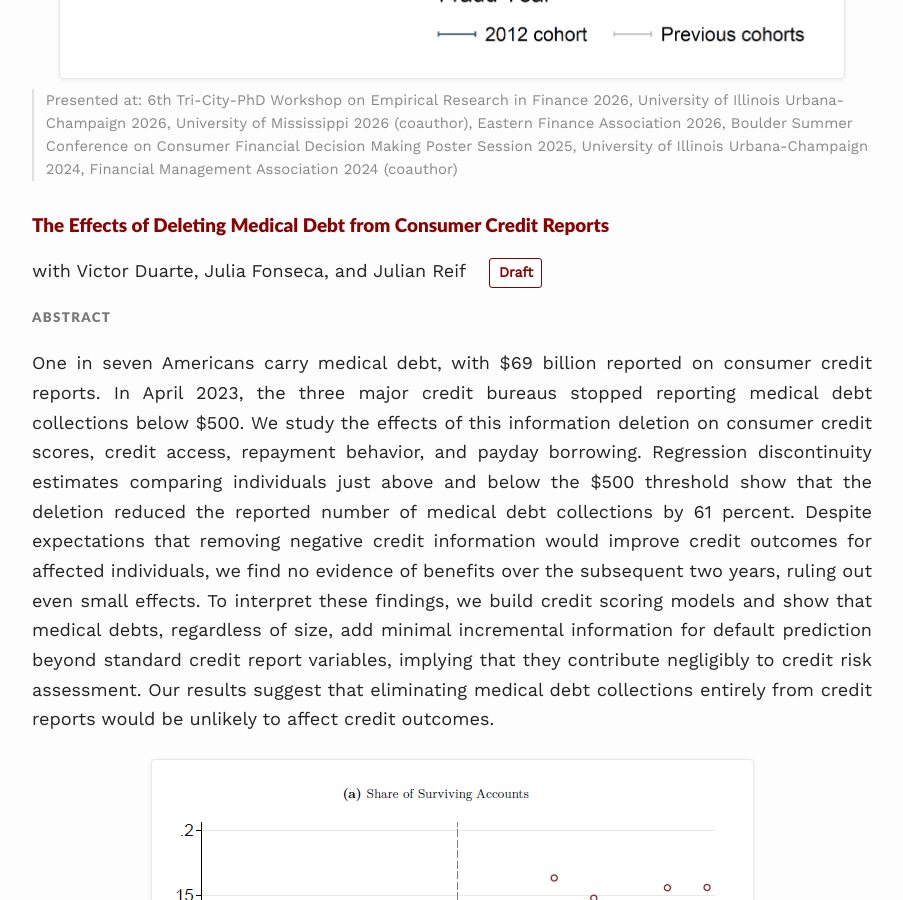
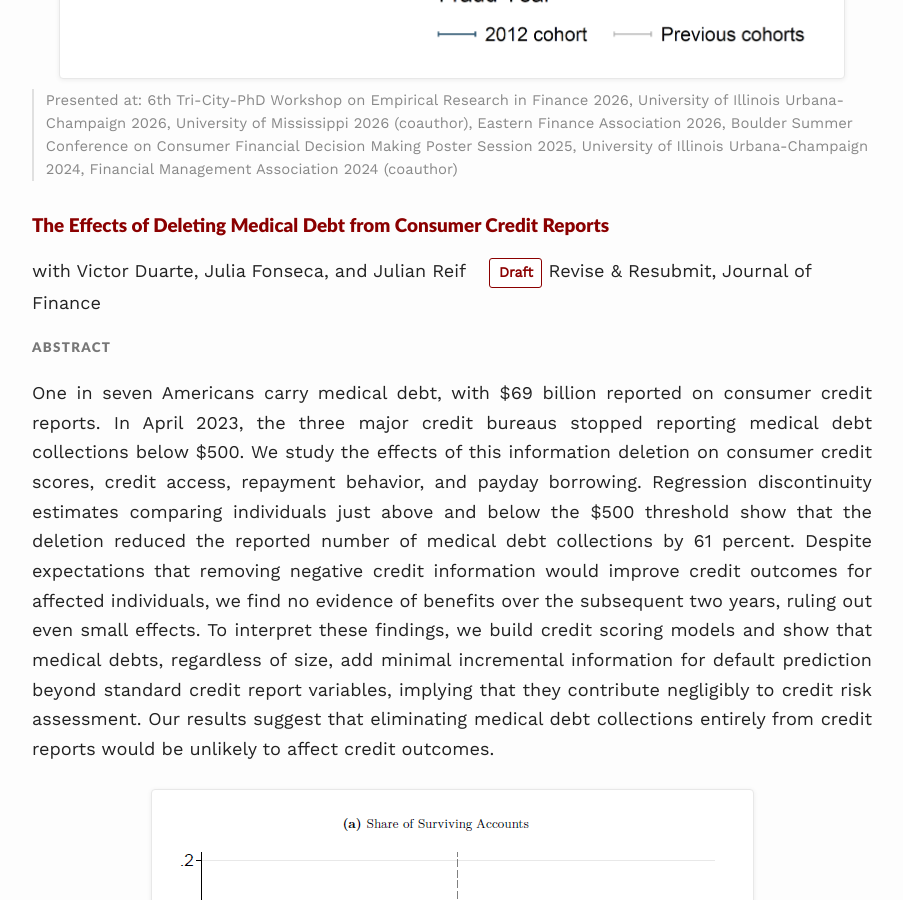
Before and after one commit to divijkohli/divijkohli.github.io, a Jekyll site: the page built from _pages/research.md, in a window 1280 px wide and 900 px high, scrolled down 1532 px. Shown: the whole window, without its empty margins (188-1091 px from the left). Built offline with Jekyll 4.4.1, drawn with Linux system fonts in a browser that asks for light colours; nearby versions of some CDN libraries.

Commit message:
Update research paper details and abstract

```diff
--- a/_pages/research.md
+++ b/_pages/research.md
@@ -30,7 +30,7 @@ Presented at: 6th Tri-City-PhD Workshop on Empirical Research in Finance 2026, U
 
 ### The Effects of Deleting Medical Debt from Consumer Credit Reports
 with Victor Duarte, Julia Fonseca, and Julian Reif &nbsp; <a class="paper-link" href="{{ site.baseurl }}/DFKR_2026_02.pdf" target="_blank">Draft</a>
-
+Revise & Resubmit, Journal of Finance
 #### Abstract
 <p align="justify">
 One in seven Americans carry medical debt, with \$69 billion reported on consumer credit reports. In April 2023, the three major credit bureaus stopped reporting medical debt collections below $500. We study the effects of this information deletion on consumer credit scores, credit access, repayment behavior, and payday borrowing. Regression discontinuity estimates comparing individuals just above and below the \$500 threshold show that the deletion reduced the reported number of medical debt collections by 61 percent. Despite expectations that removing negative credit information would improve credit outcomes for affected individuals, we find no evidence of benefits over the subsequent two years, ruling out even small effects. To interpret these findings, we build credit scoring models and show that medical debts, regardless of size, add minimal incremental information for default prediction beyond standard credit report variables, implying that they contribute negligibly to credit risk assessment. Our results suggest that eliminating medical debt collections entirely from credit reports would be unlikely to affect credit outcomes. </p>
```
